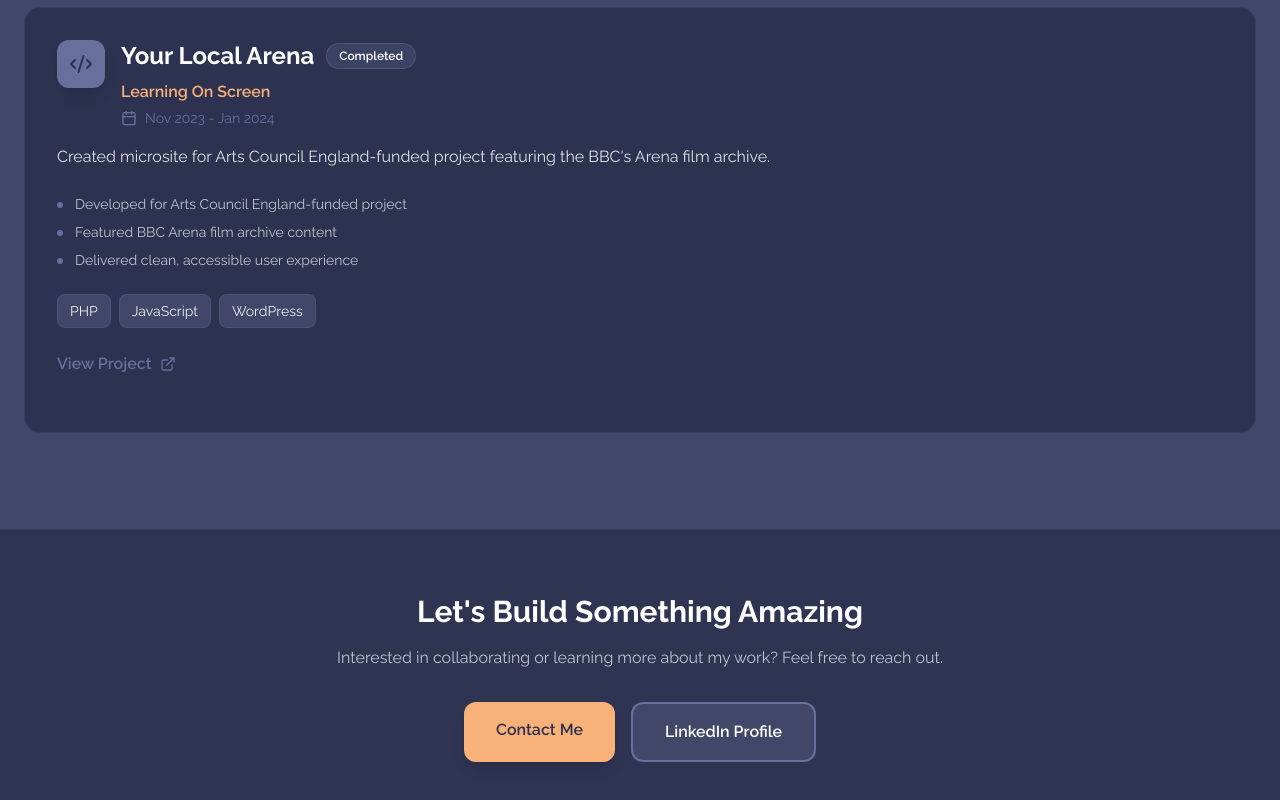
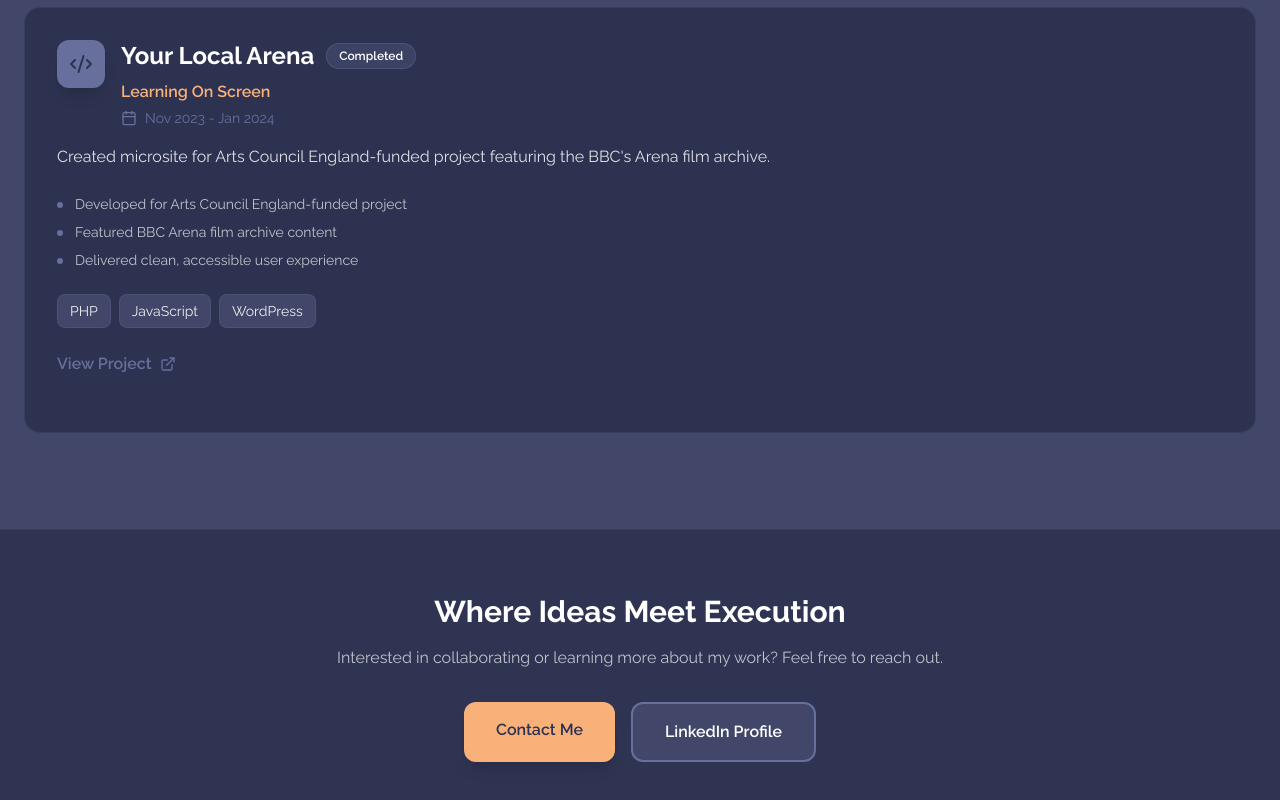
Before and after one commit to anh-8922/porfolio-Anh, a Next.js app: page /projects in a window 1280 px wide. Shown: the part 2390-3190 px from the top of the page. Built offline with nearby package versions, Linux system fonts and the light colour scheme.

Commit message:
change footer line

```diff
--- a/src/app/projects/page.jsx
+++ b/src/app/projects/page.jsx
@@ -250,7 +250,7 @@ export default function ProjectsPage() {
         <section className="border-t border-[#676f9d]/20 bg-[#2d3250]/90 backdrop-blur-sm">
           <div className="max-w-7xl mx-auto px-6 py-16 text-center">
             <h3 className="text-2xl md:text-3xl font-bold text-[#ffffff] mb-4">
-              Let's Build Something Amazing
+              Where Ideas Meet Execution
             </h3>
             <p className="text-[#ffffff]/70 mb-8 max-w-2xl mx-auto">
               Interested in collaborating or learning more about my work?
```
